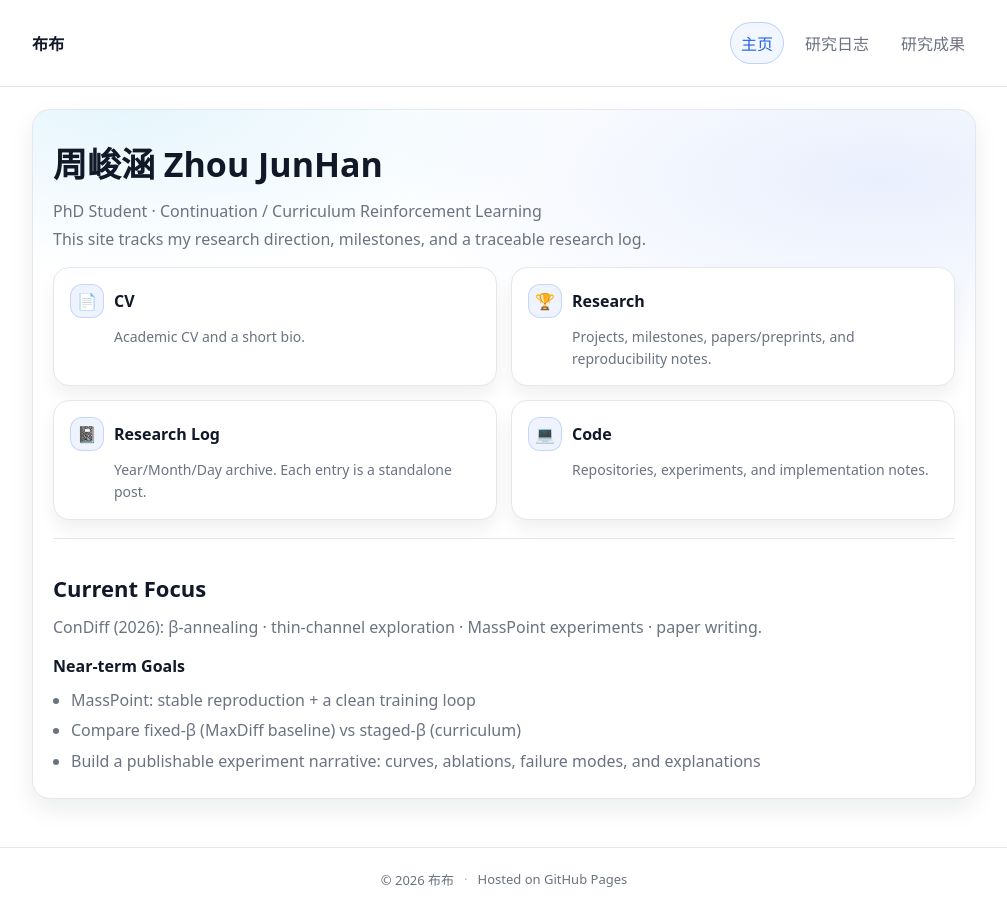
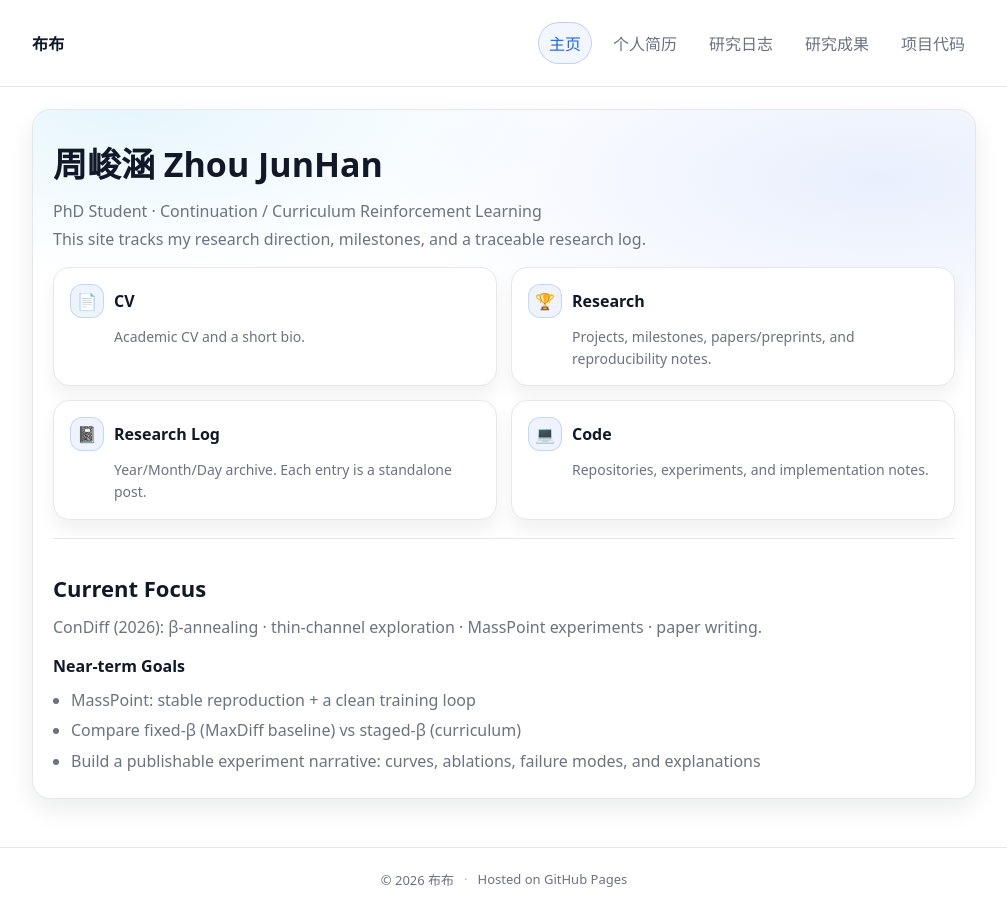
Before and after one commit to Zhoujunhan1288/Zhoujunhan1288.github.io, a Jekyll site: the page built from index.md, in a window 1280 px wide. Shown: the whole page, without its empty margins (136-1143 px from the left). Built offline with Jekyll 4.4.1, drawn with Linux system fonts in a browser that asks for light colours.

Commit message:
Update default.html

```diff
--- a/_layouts/default.html
+++ b/_layouts/default.html
@@ -13,8 +13,10 @@
       <a class="brand" href="{{ '/' | relative_url }}">{{ site.title }}</a>
       <nav class="nav">
         <a href="{{ '/' | relative_url }}" class="{% if page.url == '/' %}active{% endif %}">主页</a>
+        <a href="{{ '/cv/' | relative_url }}" class="{% if page.url contains '/research' %}active{% endif %}">个人简历</a>
         <a href="{{ '/log/' | relative_url }}" class="{% if page.url contains '/log' %}active{% endif %}">研究日志</a>
         <a href="{{ '/research/' | relative_url }}" class="{% if page.url contains '/research' %}active{% endif %}">研究成果</a>
+        <a href="{{ '/code/' | relative_url }}" class="{% if page.url contains '/research' %}active{% endif %}">项目代码</a>
       </nav>
     </div>
   </header>
```
